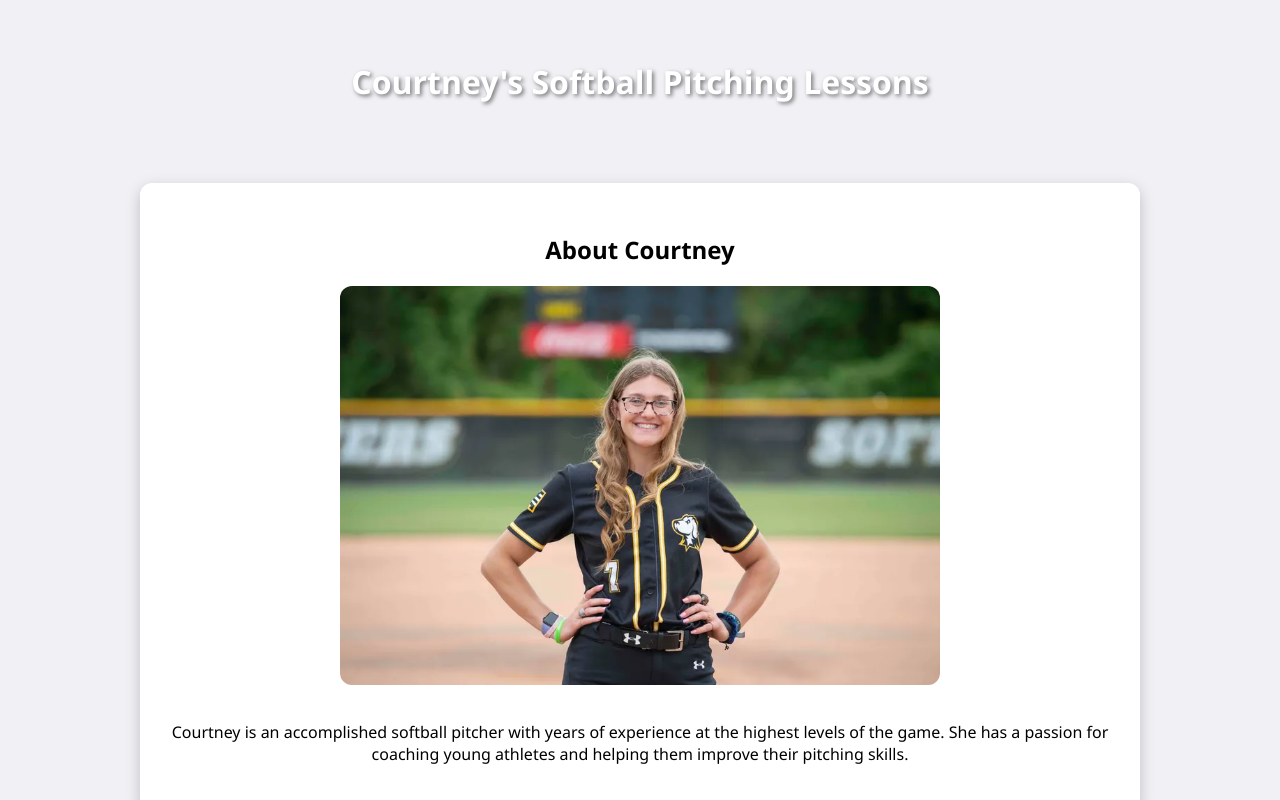
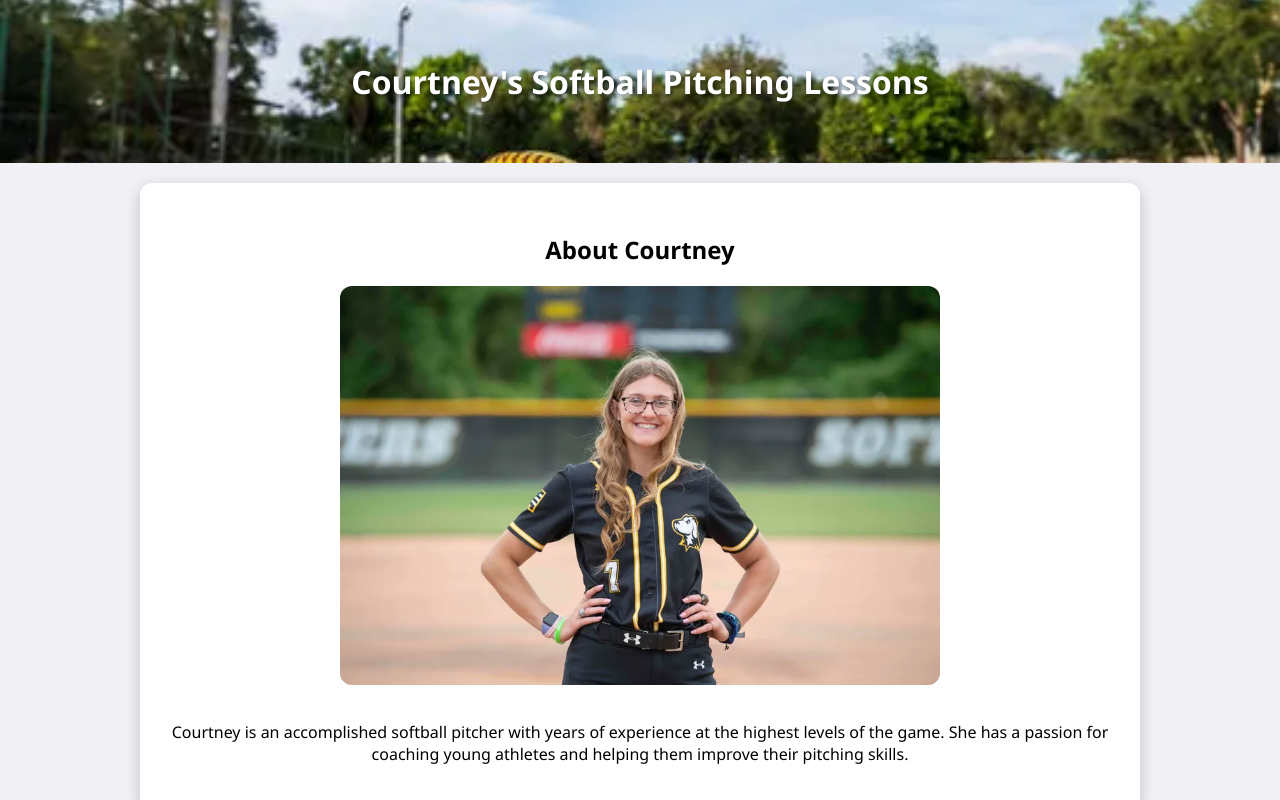
Before and after one commit to Term1N8/Softball-Lessons, a plain HTML site: page index.html in a window 1280 px wide. Shown: the top 800 px of the page. Drawn offline with Linux system fonts and the light colour scheme.

Commit message:
adding background

```diff
--- a/index.html
+++ b/index.html
@@ -13,7 +13,7 @@
             text-align: center;
         }
         header {
-            background: url('file-9DS2FCm9gUGduGiQghfwdN') center/cover no-repeat;
+            background: url('img/background.webp') center/cover no-repeat;
             color: white;
             padding: 60px 20px;
             font-size: 32px;
```
Also changed, not shown: img/background.webp (added).
